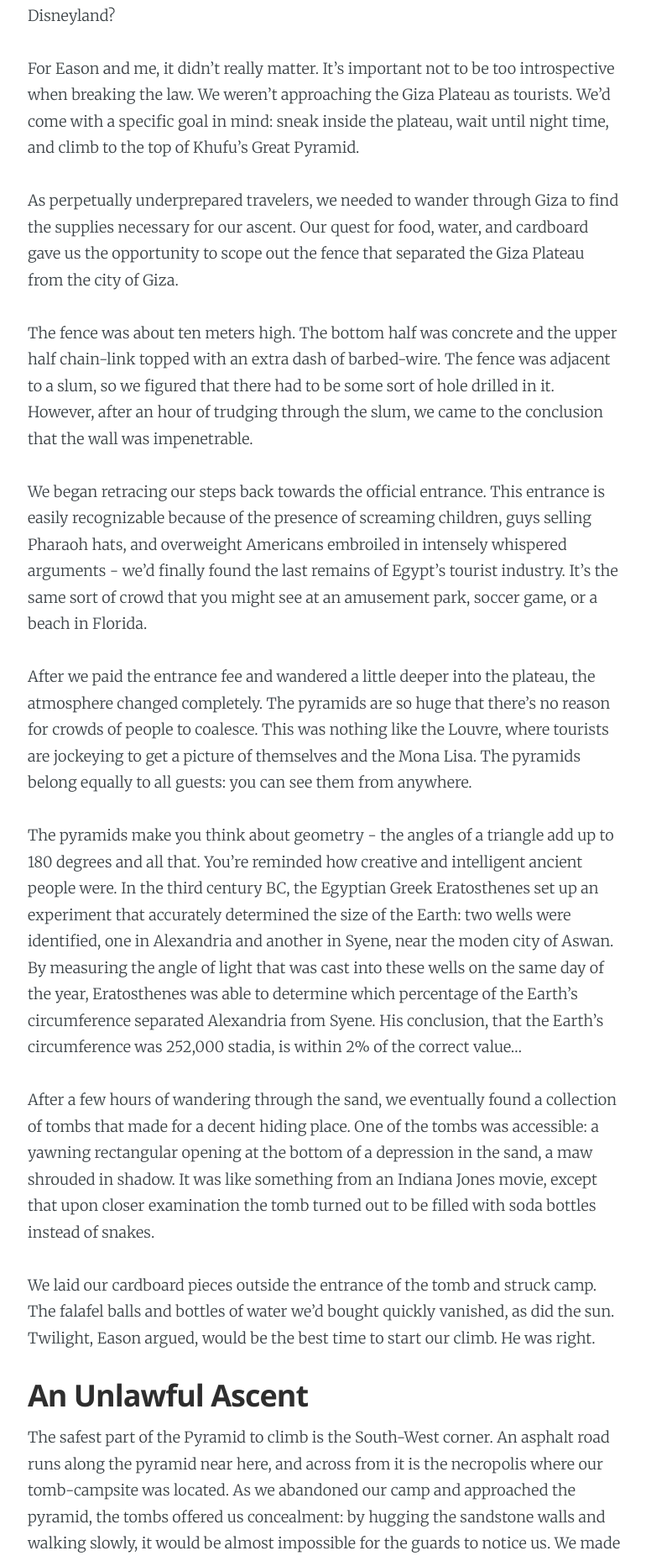
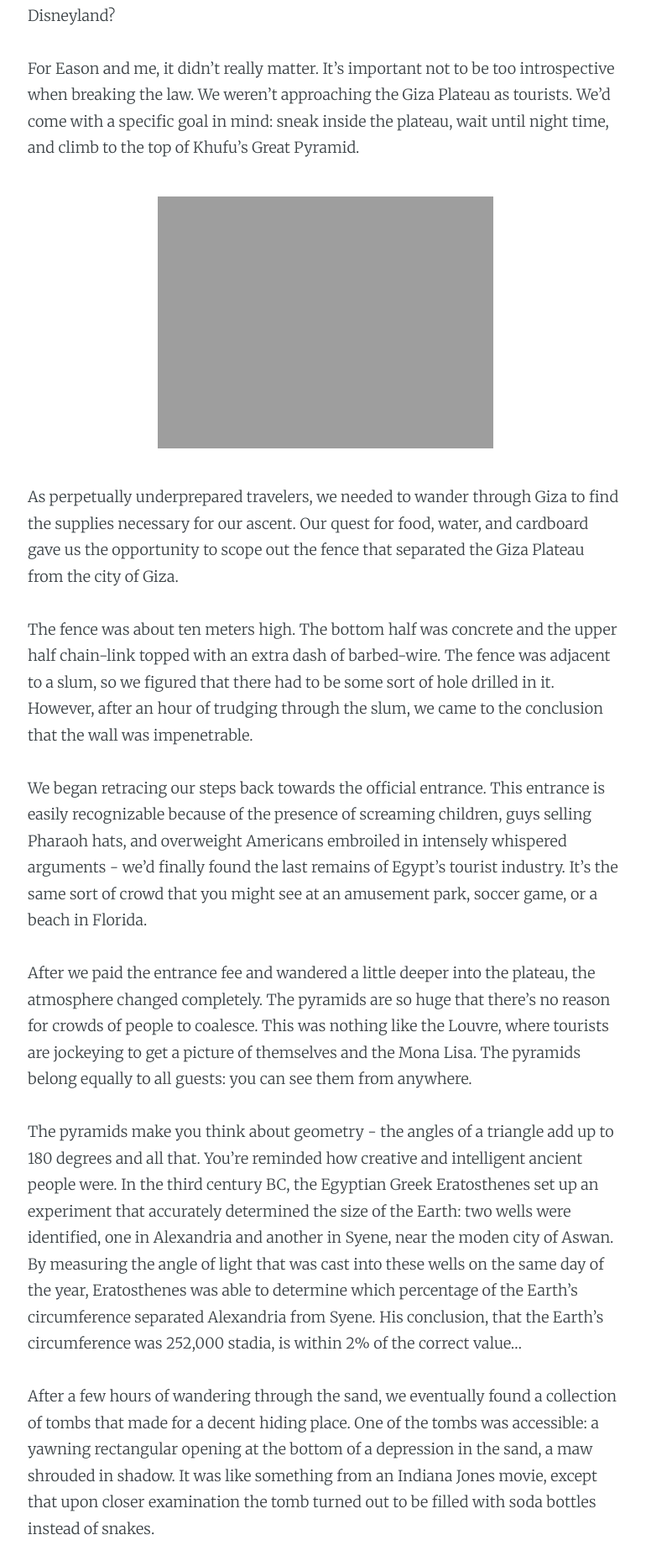
Before and after one commit to camoverride/camoverride-personal-blog, a Jekyll site: the page built from _posts/2014-12-10-climbing-the-great-pyramid.md, in a window 1280 px wide. Shown: the part 3469-5328 px from the top of the page at 84% size, without its empty margins (252-1022 px from the left). Built offline with Jekyll 4.4.1, drawn with Linux system fonts in a browser that asks for light colours.

Commit message:
add more egypt pictures

```diff
--- a/_posts/2014-12-10-climbing-the-great-pyramid.md
+++ b/_posts/2014-12-10-climbing-the-great-pyramid.md
@@ -46,6 +46,8 @@ We took the bus through Giza. There were surprisingly few scammers of any kind -
 When the bus jitters to a halt and you shove your way through the crowds of scammers, you're forced to wrestle with some uncomfortable thoughts. Is this the world's oldest megastructure, a testament to the creativity and power of human civilization? Or is this the world's oldest tourist trap: a dismal, decadent, Disneyland?
 
 For Eason and me, it didn't really matter. It's important not to be too introspective when breaking the law. We weren't approaching the Giza Plateau as tourists. We'd come with a specific goal in mind: sneak inside the plateau, wait until night time, and climb to the top of Khufu's Great Pyramid.
+
+![The corner of Khufu's pyramid that we would later climb]({{ site.url }}/assets/images/2014-12-10-climbing-the-great-pyramid/pyramid_close_up.jpg)
 
 As perpetually underprepared travelers, we needed to wander through Giza to find the supplies necessary for our ascent. Our quest for food, water, and cardboard gave us the opportunity to scope out the fence that separated the Giza Plateau from the city of Giza.
 
```
Also changed, not shown: other parts of _posts/2014-12-10-climbing-the-great-pyramid.md (+2 -0 lines), 2 other files.
